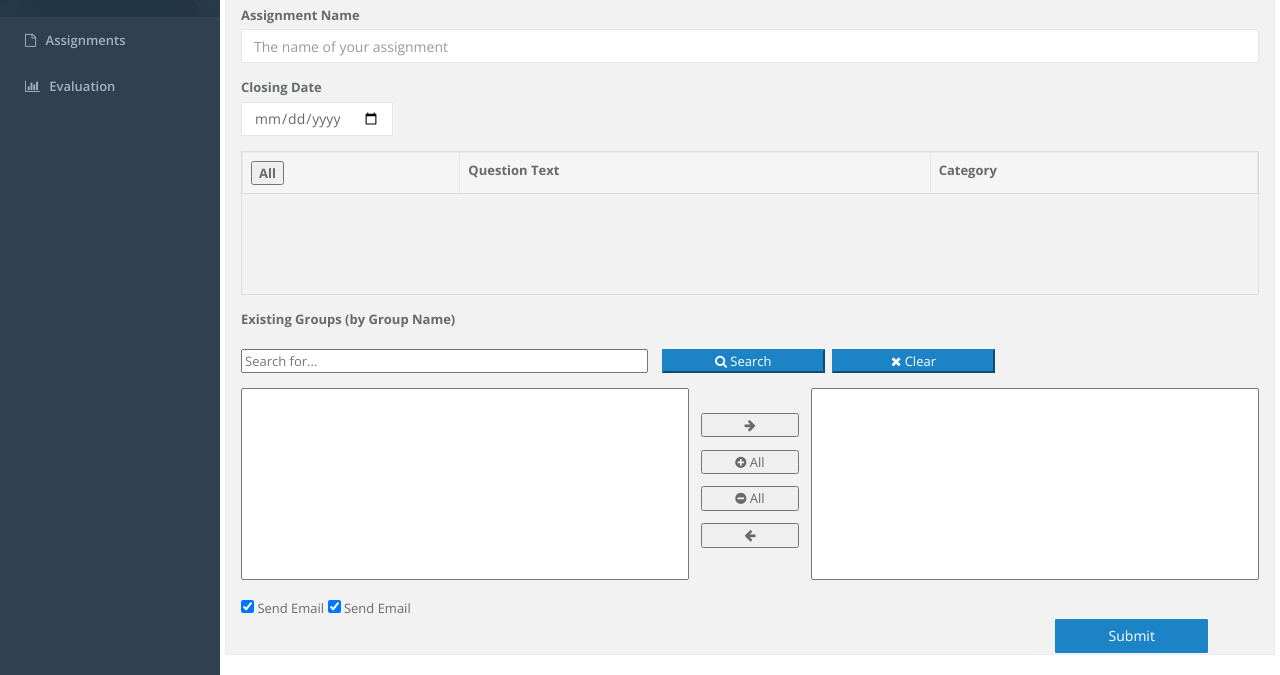
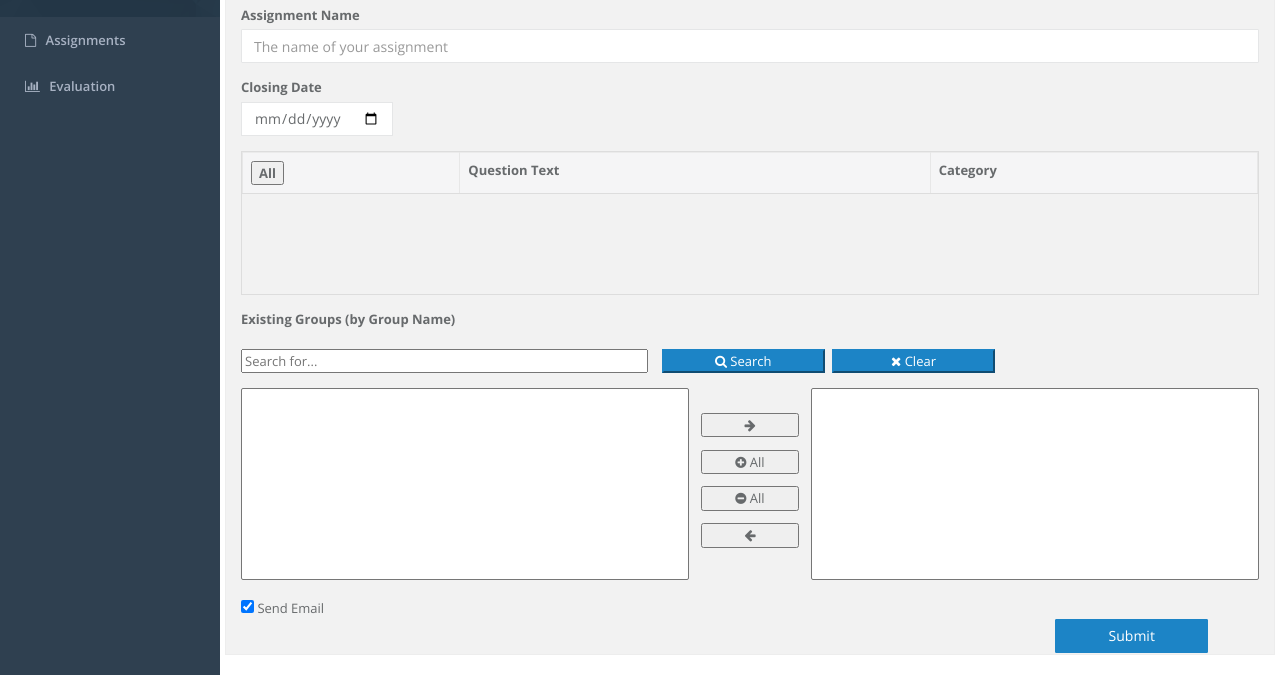
Before and after one commit to parul16101/temp4, a Django app: template ucs/templates/ucs/create_assignment.html in a window 1280 px wide. Shown: the part 131-806 px from the top of the page. Run offline with Django 3.2, Linux system fonts and the light colour scheme; the template is opened without the code that fills it, so the values that code supplies are empty; some libraries are stand-ins or nearby versions.

Commit message:
Fix the send email check box

```diff
--- a/ucs/templates/ucs/create_assignment.html
+++ b/ucs/templates/ucs/create_assignment.html
@@ -87,7 +87,6 @@
 					<div class="form-group" style="width:100%">
 						<input type="checkbox" id="sendemail" name="sendemail" checked> Send Email </input>
 						<button type="button" class ="btn-success btn" style="width:15%;float:left;margin-top:0.1%;margin-left:80%;" id=submit_change>Submit</button>
-						<input type="checkbox" id="sendemail" name="sendemail" checked> Send Email
 					</div>
 				</div>
 			</form>
```
